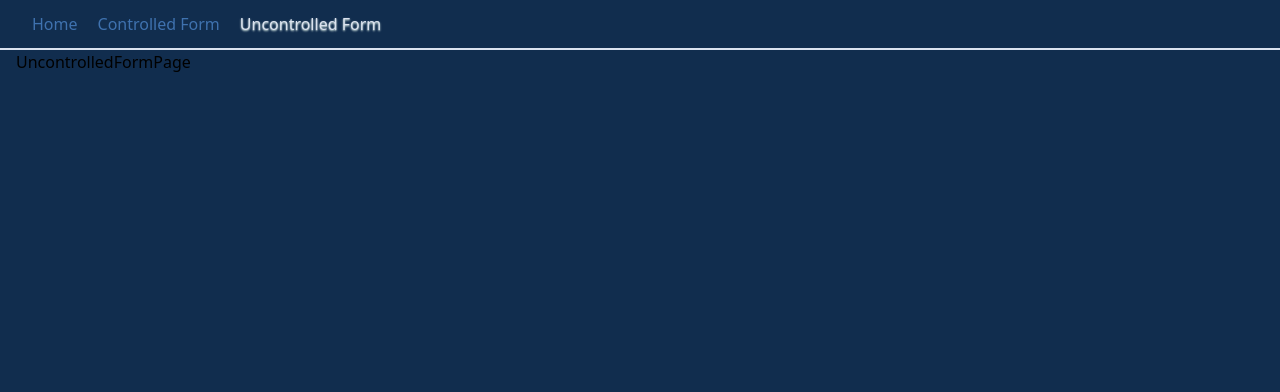
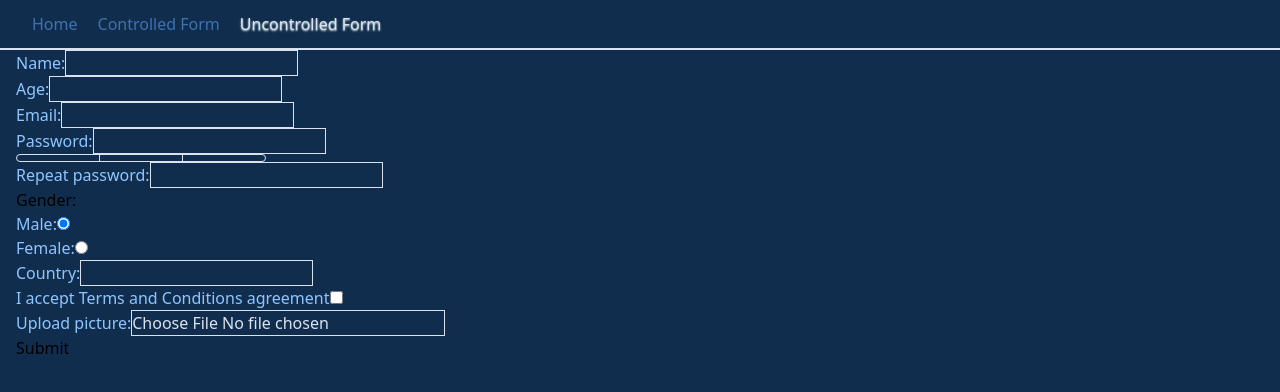
Before and after one commit to adAstra97/react-rs-school, a React (Vite) app: page /uncontrolled in a window 1280 px wide. Shown: the top 392 px of the page. Built offline with nearby package versions, Linux system fonts and the light colour scheme; the HTML template or start-up script is replaced by a standard one.

Commit message:
feat: add uncontrolled form

```diff
--- a/src/components/Forms/ControlledForm/ControlledForm.tsx
+++ b/src/components/Forms/ControlledForm/ControlledForm.tsx
@@ -2,9 +2,8 @@ import { SubmitHandler, useForm } from 'react-hook-form';
 import { InputField } from '../InputField/InputField';
 import { zodResolver } from '@hookform/resolvers/zod';
 import { FormSchema, TFormSchema } from '../../../utils/FormSchema.zod';
-import { useAppSelector } from '../../../redux/hooks';
+import { useAppDispatch, useAppSelector } from '../../../redux/hooks';
 import { readFileAsDataURL } from '../../../utils/read-file';
-import { useDispatch } from 'react-redux';
 import { saveForm } from '../../../redux/slices/forms-slice';
 import { useNavigate } from 'react-router';
 import { PasswordStrength } from '../../PasswordStrength/PasswordStrength';
@@ -24,7 +23,7 @@ export const ControlledForm = () => {
   });
 
   const countries = useAppSelector((store) => store.countries);
-  const dispatch = useDispatch();
+  const dispatch = useAppDispatch();
   const navigate = useNavigate();
   const password = watch('password');
 
--- a/src/components/Forms/UncontrolledForm/UncontrolledForm.tsx
+++ b/src/components/Forms/UncontrolledForm/UncontrolledForm.tsx
@@ -1,3 +1,155 @@
+import { useNavigate } from 'react-router';
+import { useState } from 'react';
+import { z } from 'zod';
+import { useAppDispatch, useAppSelector } from '../../../redux/hooks';
+import { InputField } from '../InputField/InputField';
+import { PasswordStrength } from '../../PasswordStrength/PasswordStrength';
+import { FormSchema } from '../../../utils/FormSchema.zod';
+import { readFileAsDataURL } from '../../../utils/read-file';
+import { saveForm } from '../../../redux/slices/forms-slice';
+
 export const UncontrolledForm = () => {
-  return <div>UncontrolledForm</div>;
+  const [errors, setErrors] = useState<Record<string, string>>({});
+  const [isSubmitting, setIsSubmitting] = useState(false);
+  const [passwordStrength, setPasswordStrength] = useState('');
+
+  const countries = useAppSelector((store) => store.countries);
+  const dispatch = useAppDispatch();
+  const navigate = useNavigate();
+
+  const handleSubmit = async (event: React.FormEvent) => {
+    event.preventDefault();
+    setIsSubmitting(true);
+
+    const formData = new FormData(event.target as HTMLFormElement);
+    const formEntries = Object.fromEntries(formData.entries());
+
+    const rawData = {
+      ...formEntries,
+      age: String(formData.get('age')),
+      terms: formData.has('terms'),
+      picture: formData.getAll('picture') as File[],
+    } as unknown as z.infer<typeof FormSchema>;
+
+    setPasswordStrength(rawData.password);
+
+    try {
+      const validatedData = FormSchema.parse(rawData);
+
+      await readFileAsDataURL(validatedData.picture).then((base64) => {
+        dispatch(saveForm({ ...validatedData, picture: base64 }));
+        navigate('/', { state: { formCreated: true } });
+      });
+
+      setErrors({});
+    } catch (error) {
+      if (error instanceof z.ZodError) {
+        const formErrors: Record<string, string> = {};
+        error.issues.forEach((err) => {
+          const path = err.path[0];
+          if (path && !formErrors[path]) {
+            formErrors[path] = err.message;
+          }
+        });
+        setErrors(formErrors);
+      }
+    } finally {
+      setIsSubmitting(false);
+    }
+  };
+
+  return (
+    <form onSubmit={handleSubmit}>
+      <InputField
+        id="name"
+        type="text"
+        label="Name:"
+        name="name"
+        errorMessage={errors.name}
+      />
+      <InputField
+        id="age"
+        type="text"
+        label="Age:"
+        name="age"
+        errorMessage={errors.age}
+      />
+      <InputField
+        id="email"
+        type="email"
+        label="Email:"
+        name="email"
+        errorMessage={errors.email}
+      />
+      <div>
+        <InputField
+          id="password"
+          type="password"
+          label="Password:"
+          name="password"
+          errorMessage={errors.password}
+        />
+        <PasswordStrength password={passwordStrength} />
+      </div>
+      <InputField
+        id="confirm-password"
+        type="password"
+        label="Repeat password:"
+        name="confirmPassword"
+        errorMessage={errors.confirmPassword}
+      />
+      <div>
+        <fieldset>
+          <legend>Gender:</legend>
+          <InputField
+            id="male"
+            type="radio"
+            label="Male:"
+            value="male"
+            name="gender"
+            defaultChecked
+          />
+          <InputField
+            id="female"
+            type="radio"
+            label="Female:"
+            value="female"
+            name="gender"
+          />
+        </fieldset>
+      </div>
+      <div>
+        <InputField
+          type="text"
+          id="country"
+          list="country-list"
+          label="Country:"
+          name="country"
+          errorMessage={errors.country}
+        />
+        <datalist id="country-list">
+          {countries.map((country) => (
+            <option key={country.id} value={country.name} />
+          ))}
+        </datalist>
+      </div>
+      <InputField
+        id="terms"
+        type="checkbox"
+        label="I accept Terms and Conditions agreement"
+        name="terms"
+        errorMessage={errors.terms}
+      />
+      <InputField
+        id="picture"
+        type="file"
+        label="Upload picture:"
+        name="picture"
+        errorMessage={errors.picture}
+      />
+      <button type="submit" disabled={isSubmitting}>
+        {isSubmitting ? 'Loading...' : 'Submit'}
+      </button>
+    </form>
+  );
 };
--- a/src/pages/UncontrolledFormPage.tsx
+++ b/src/pages/UncontrolledFormPage.tsx
@@ -1,5 +1,7 @@
+import { UncontrolledForm } from '../components';
+
 const UncontrolledFormPage = () => {
-  return <div>UncontrolledFormPage</div>;
+  return <UncontrolledForm />;
 };
 
 export default UncontrolledFormPage;
--- a/src/shared/constants.ts
+++ b/src/shared/constants.ts
@@ -1,6 +1,5 @@
 export const FILE_TYPES = ['image/png', 'image/jpeg'];
 export const MAX_FILE_SIZE = 2 * 1024 * 1024;
-export const MAX_AGE = 100;
 export const PASSWORD_REGEX = {
   number: /\d/,
   uppercase: /[A-Z]/,
--- a/src/utils/FormSchema.zod.ts
+++ b/src/utils/FormSchema.zod.ts
@@ -1,11 +1,6 @@
 import { z } from 'zod';
 import { COUNTRIES } from '../shared/data';
-import {
-  FILE_TYPES,
-  MAX_AGE,
-  MAX_FILE_SIZE,
-  PASSWORD_REGEX,
-} from '../shared/constants';
+import { FILE_TYPES, MAX_FILE_SIZE, PASSWORD_REGEX } from '../shared/constants';
 
 export const FormSchema = z
   .object({
@@ -21,8 +16,7 @@ export const FormSchema = z
       .refine(
         (val) => val >= 0 && /^\d+$/.test(String(val)),
         'Age must be a positive integer'
-      )
-      .refine((val) => val <= MAX_AGE, `Age must be less than ${MAX_AGE}`),
+      ),
 
     email: z.string().min(1, 'Email is required').email('Invalid email format'),
 
@@ -73,7 +67,7 @@ export const FormSchema = z
       ),
   })
   .refine((data) => data.password === data.confirmPassword, {
-    message: 'The passwords must match.',
+    message: 'The passwords must match',
     path: ['confirmPassword'],
   });
 
```
